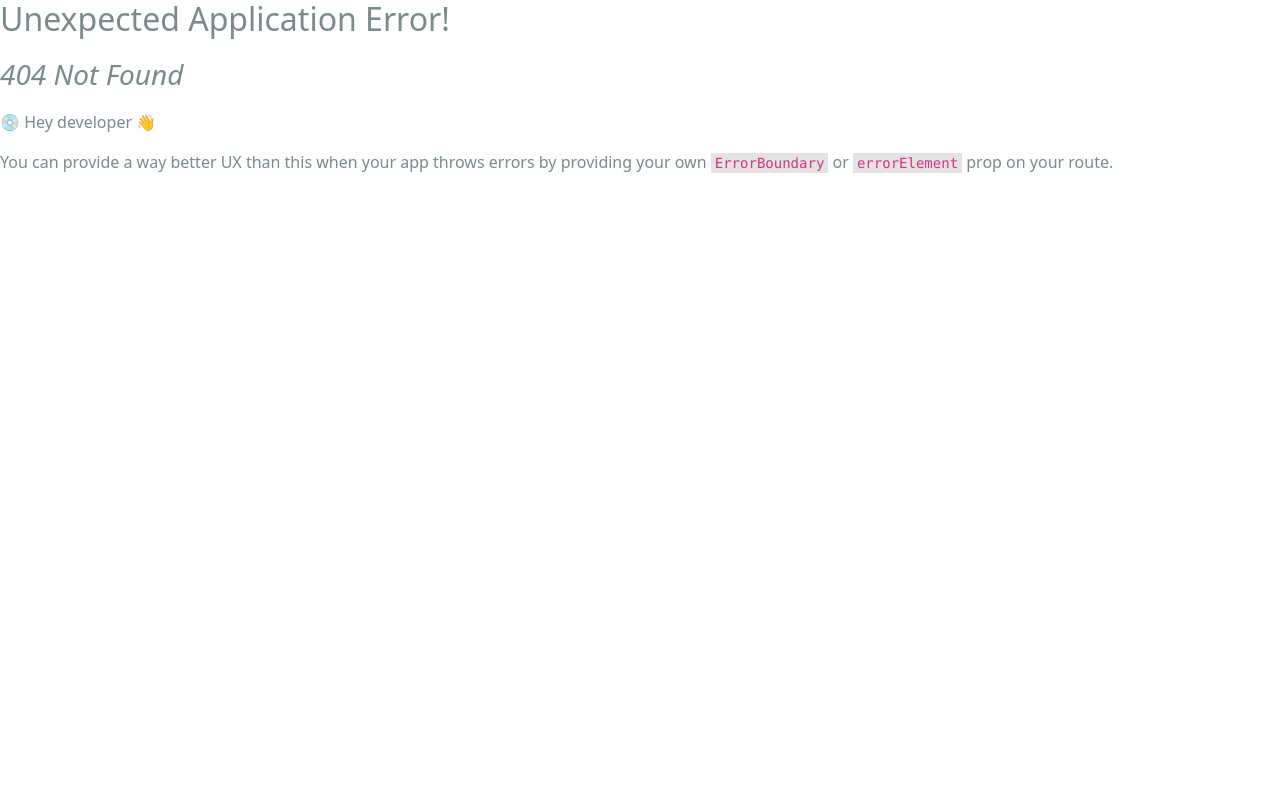
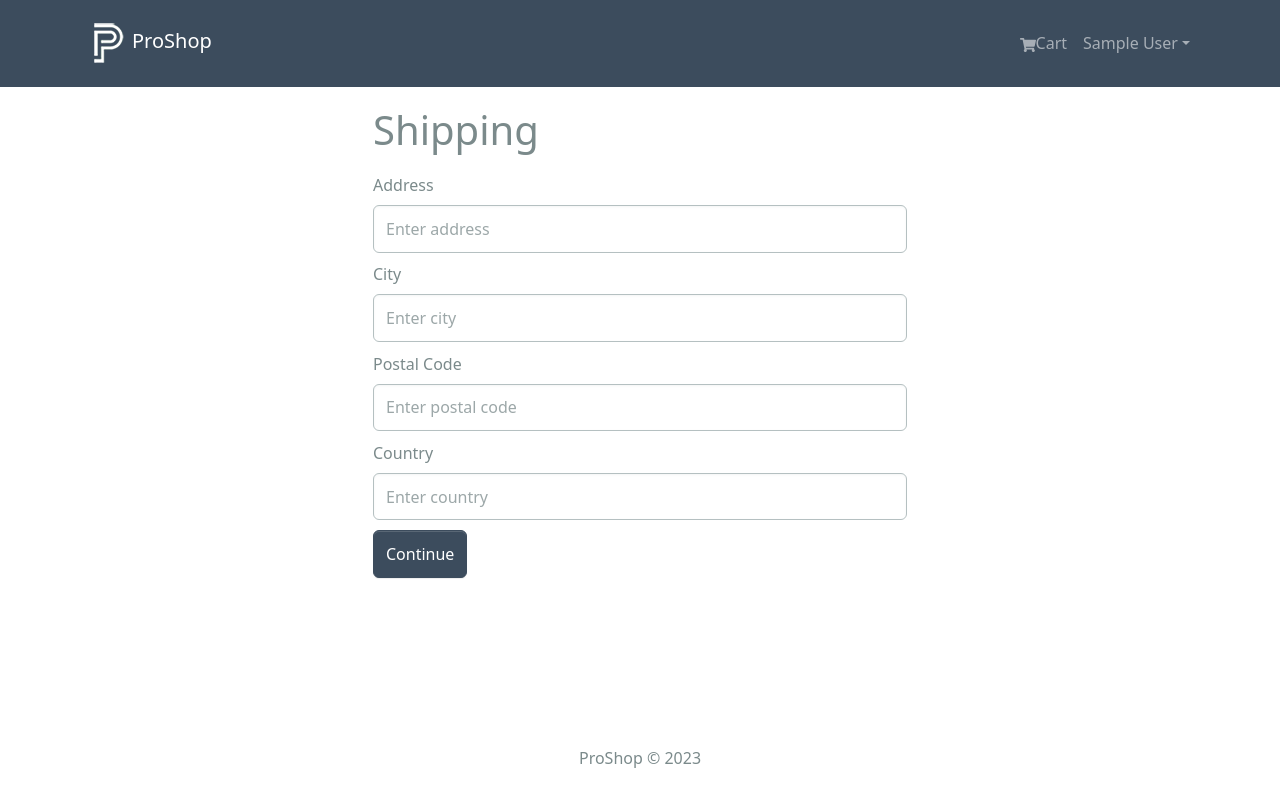
Before and after one commit to mylittleZ/proshop, a React (Create React App) app in the folder frontend/: page /shipping in a window 1280 px wide. Before the commit this address had no page. Shown: the top 802 px of the page. Built offline with nearby package versions, Linux system fonts and the light colour scheme; sample sign-in values are in the browser's storage.

Commit message:
feat: add shipping page

```diff
--- /dev/null
+++ b/frontend/src/components/PrivateRoute.jsx
@@ -0,0 +1,8 @@
+import { Navigate, Outlet } from "react-router-dom";
+import { useSelector } from "react-redux";
+
+const PrivateRoute = () => {
+  const { userInfo } = useSelector((state) => state.auth);
+  return userInfo ? <Outlet /> : <Navigate to="/login" replace />;
+};
+export default PrivateRoute;
--- a/frontend/src/index.js
+++ b/frontend/src/index.js
@@ -6,6 +6,7 @@
   Route,
   RouterProvider,
 } from 'react-router-dom';
+import PrivateRoute from './components/PrivateRoute';
 import { Provider } from 'react-redux';
 import store from './store';
 import './assets/styles/bootstrap.custom.css';
@@ -17,6 +18,7 @@
 import CartScreen from './screens/CartScreen';
 import LoginScreen from './screens/LoginScreen';
 import RegisterScreen from './screens/RegisterScreen';
+import ShippingScreen from './screens/ShippingScreen';
 
 const router = createBrowserRouter(
   createRoutesFromElements(
@@ -27,6 +29,10 @@
       <Route path='/cart' element={<CartScreen />} />
       <Route path='/login' element={<LoginScreen />} />
       <Route path='/register' element={<RegisterScreen />} />
+      {/* Registered users */}
+      <Route path='' element={<PrivateRoute />}>
+        <Route path='/shipping' element={<ShippingScreen />} />
+      </Route>
     </Route>
   )
 )
--- /dev/null
+++ b/frontend/src/screens/ShippingScreen.jsx
@@ -0,0 +1,84 @@
+import { useState } from "react";
+import { Form, Button } from "react-bootstrap";
+import { useDispatch, useSelector } from "react-redux";
+import { useNavigate } from "react-router-dom";
+import FormContainer from "../components/FormContainer";
+import { saveShippingAddress } from "../slices/cartSlice";
+
+const ShippingScreen = () => {
+  const cart = useSelector((state) => state.cart);
+  const { shippingAddress } = cart;
+
+  const [address, setAddress] = useState(shippingAddress?.address || "");
+  const [city, setCity] = useState(shippingAddress?.city || "");
+  const [postalCode, setPostalCode] = useState(
+    shippingAddress?.postalCode || ""
+  );
+  const [country, setCountry] = useState(shippingAddress?.country || "");
+
+  const dispatch = useDispatch();
+  const navigate = useNavigate();
+
+  const submitHandler = (e) => {
+    e.preventDefault();
+    dispatch(saveShippingAddress({ address, city, postalCode, country }));
+    navigate("/payment");
+  };
+
+  return (
+    <FormContainer>
+      <h1>Shipping</h1>
+      <Form onSubmit={submitHandler}>
+        <Form.Group className="my-2" controlId="address">
+          <Form.Label>Address</Form.Label>
+          <Form.Control
+            type="text"
+            placeholder="Enter address"
+            value={address}
+            required
+            onChange={(e) => setAddress(e.target.value)}
+          ></Form.Control>
+        </Form.Group>
+
+        <Form.Group className="my-2" controlId="city">
+          <Form.Label>City</Form.Label>
+          <Form.Control
+            type="text"
+            placeholder="Enter city"
+            value={city}
+            required
+            onChange={(e) => setCity(e.target.value)}
+          ></Form.Control>
+        </Form.Group>
+
+        <Form.Group className="my-2" controlId="postalCode">
+          <Form.Label>Postal Code</Form.Label>
+          <Form.Control
+            type="text"
+            placeholder="Enter postal code"
+            value={postalCode}
+            required
+            onChange={(e) => setPostalCode(e.target.value)}
+          ></Form.Control>
+        </Form.Group>
+
+        <Form.Group className="my-2" controlId="country">
+          <Form.Label>Country</Form.Label>
+          <Form.Control
+            type="text"
+            placeholder="Enter country"
+            value={country}
+            required
+            onChange={(e) => setCountry(e.target.value)}
+          ></Form.Control>
+        </Form.Group>
+
+        <Button type="submit" variant="primary">
+          Continue
+        </Button>
+      </Form>
+    </FormContainer>
+  );
+};
+
+export default ShippingScreen;
--- a/frontend/src/slices/cartSlice.js
+++ b/frontend/src/slices/cartSlice.js
@@ -3,7 +3,7 @@
 
 const initialState = localStorage.getItem('cart')
     ? JSON.parse(localStorage.getItem('cart'))
-    : { cartItems: [] };
+    : { cartItems: [], shippingAddress: {}, paymentMethod: 'PayPal' };
 
 const cartSlice = createSlice({
     name: 'cart',
@@ -30,10 +30,14 @@
         removeFromCart: (state, action) => {
             state.cartItems = state.cartItems.filter((x) => x._id !== action.payload)
             return updateCart(state)
-        }
+        },
+        saveShippingAddress: (state, action) => {
+            state.shippingAddress = action.payload;
+            return updateCart(state)
+        },
     },
 });
 
-export const { addToCart, removeFromCart } = cartSlice.actions;
+export const { addToCart, removeFromCart, saveShippingAddress } = cartSlice.actions;
 
 export default cartSlice.reducer;
```
